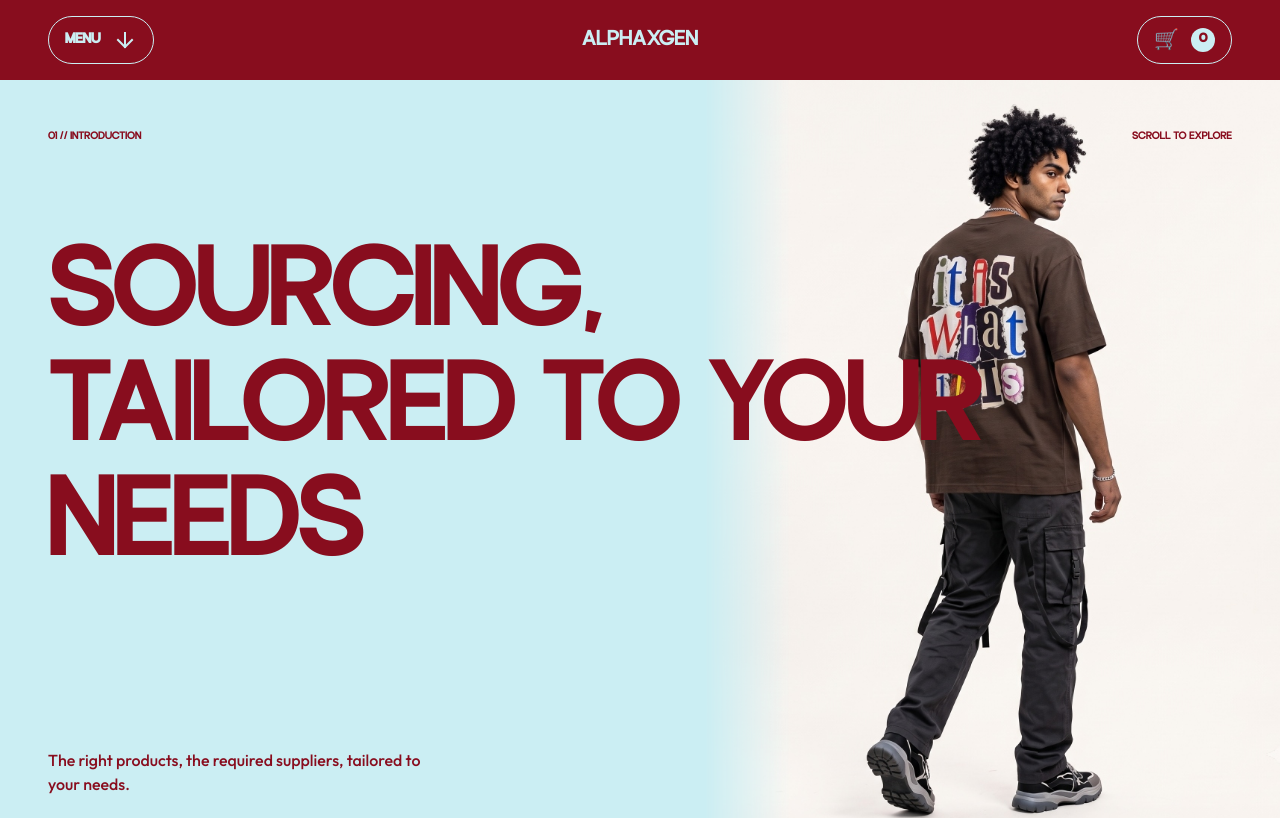
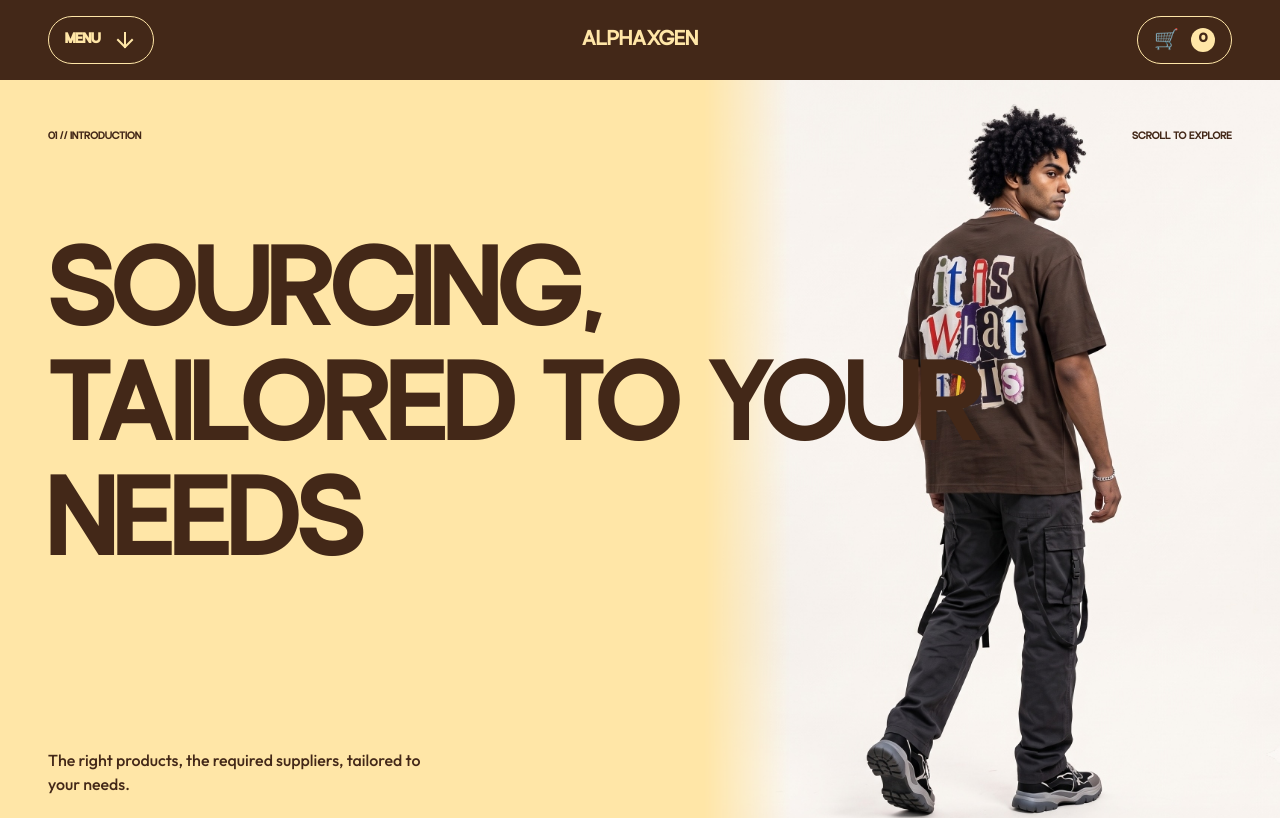
Before and after one commit to PTejasKr/alphaxgen, a Next.js app: page / in a window 1280 px wide. Shown: the top 818 px of the page. Built offline with nearby package versions, Linux system fonts and the light colour scheme.

Commit message:
Update color palette to requested coolors scheme

```diff
--- a/src/app/globals.css
+++ b/src/app/globals.css
@@ -1,11 +1,11 @@
 :root {
   /* Color System */
-  --ink: #880d1e;     /* Dark Burgundy */
-  --paper: #cbeef3;   /* Light Cyan */
+  --ink: #432818;     /* Espresso / Dark Brown */
+  --paper: #ffe6a7;   /* Cream / Light Yellow */
   --white: #ffffff;
-  --muted: #f49cbb;   /* Light Pink */
-  --accent: #dd2d4a;  /* Crimson */
-  --line: #880d1e;
+  --muted: #bb9457;   /* Ochre / Gold */
+  --accent: #6f1d1b;  /* Maroon */
+  --line: #99582a;    /* Rust */
 
   /* Typography Scale */
   --display-xl: clamp(3.5rem, 10vw, 12rem);
```
